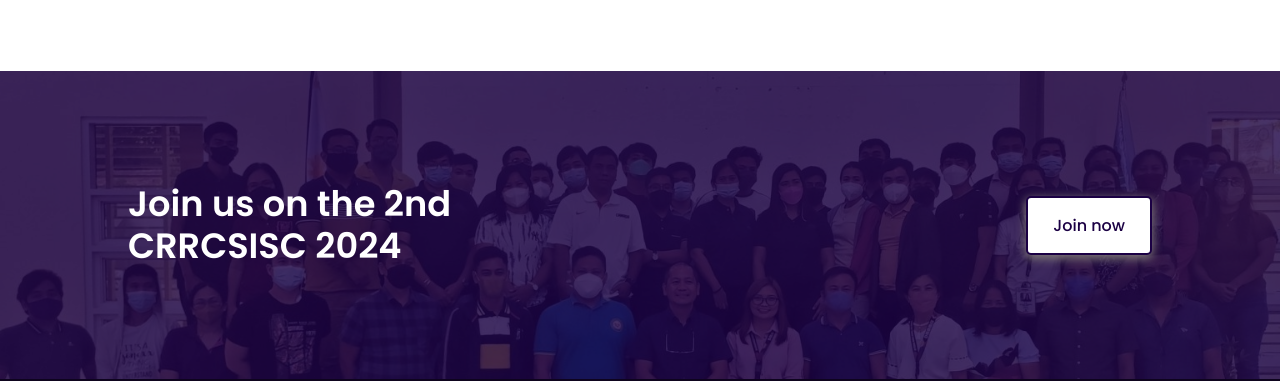
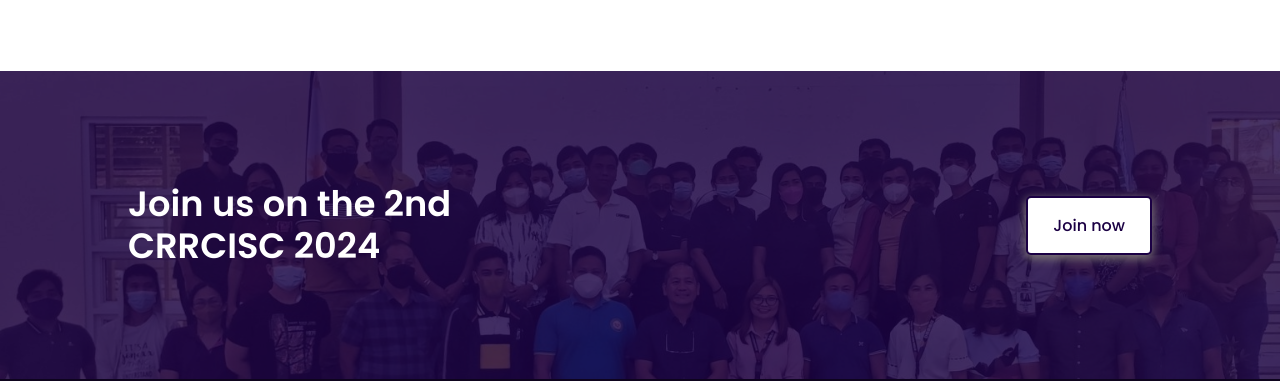
Before and after one commit to zxilverHub/CRRCISC-des2, a plain HTML site: page index.html in a window 1280 px wide. Shown: the part 4119-4500 px from the top of the page. Drawn offline with Linux system fonts and the light colour scheme.

Commit message:
update title

```diff
--- a/index.html
+++ b/index.html
@@ -189,7 +189,7 @@
       <section class="sponsor flex">
         <img class="bg-img" src="./Assets/citedh.jpg" alt="bg" />
 
-        <h4 class="title">Join us on the 2nd CRRCSISC 2024</h4>
+        <h4 class="title">Join us on the 2nd CRRCISC 2024</h4>
         <a href="#" class="cta light">Join now</a>
       </section>
     </main>
```
